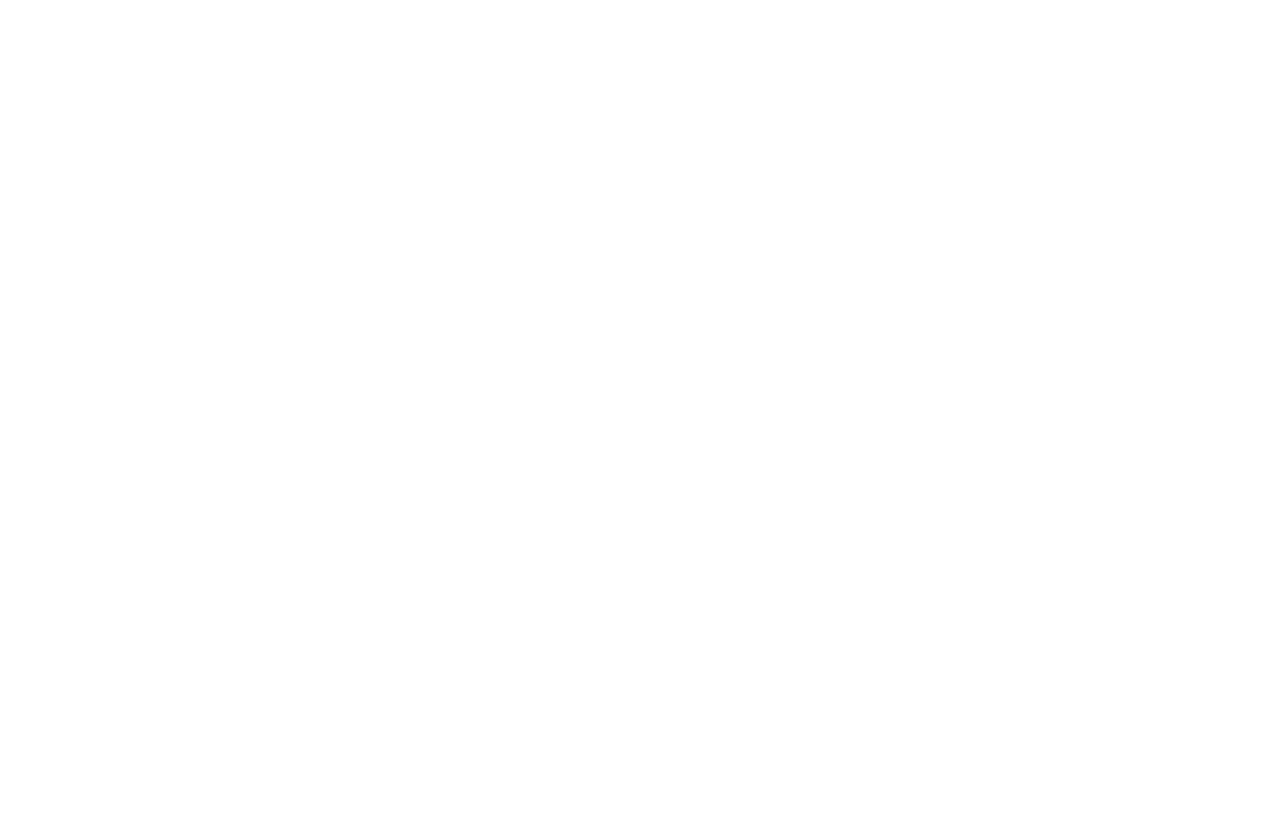
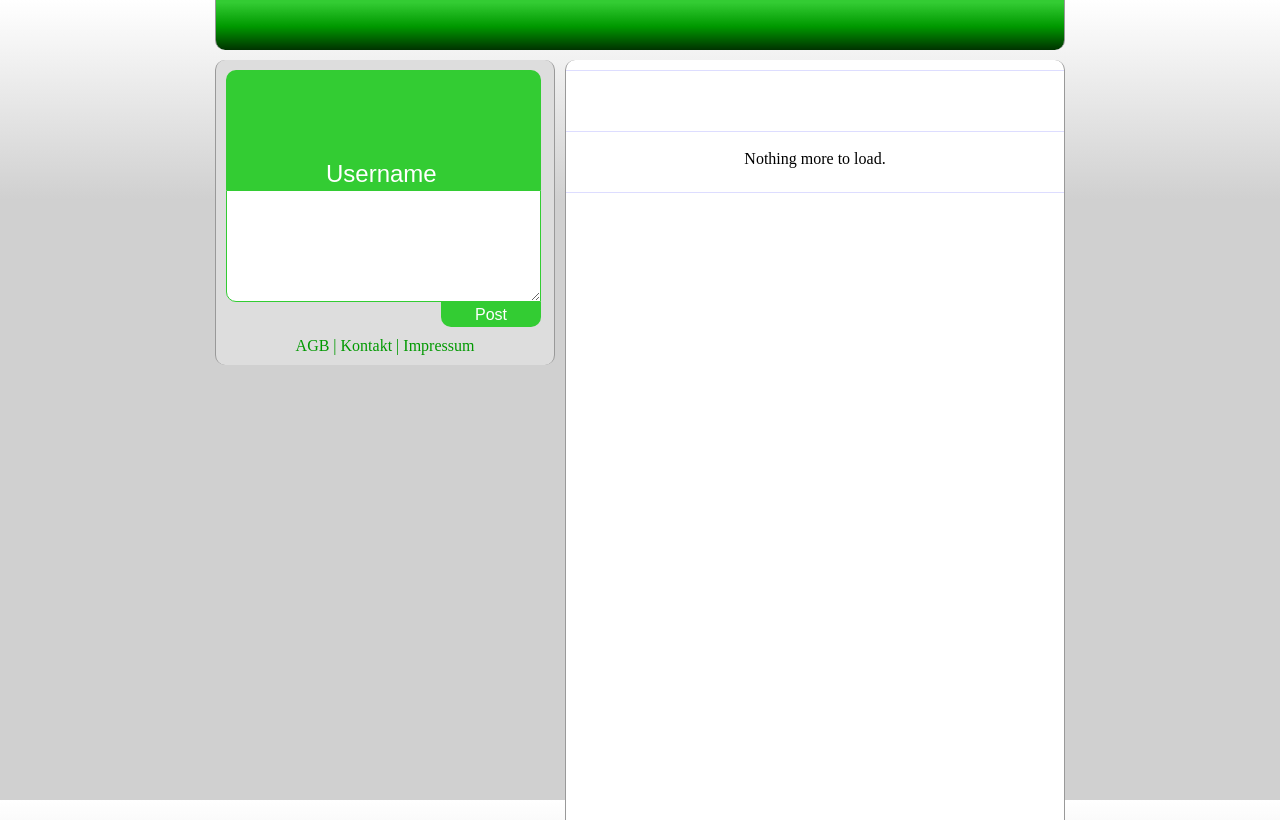
Before and after one commit to MaxPlay/Lettergard, a PHP site: page / in a window 1280 px wide. Before the commit the page is empty. Run offline with PHP 8.4, Linux system fonts and the light colour scheme.

Commit message:
BaseDesign

```diff
--- a/css/base.css
+++ b/css/base.css
@@ -1,3 +1,146 @@
 html, body {
-	background:#cccccc;
+	background: linear-gradient(#ffffff, #d0d0d0 200px);
+	margin:0 auto;
+	width:850px;
+	height:100%;
 }
+
+header {
+	width:850px;
+	position:relative;
+	top:0px;
+	margin:0 auto;
+}
+
+header .content {
+	position:fixed;
+	display:block;
+	background: linear-gradient(#33cc33 5%, #009900, #003300);
+	float:left;
+	width:848px;
+	height:50px;
+	border-bottom-left-radius:10px;
+	border-bottom-right-radius:10px;
+	border-left:1px solid #999999;
+	border-right:1px solid #999999;
+}
+
+#wrapper {
+	margin:0 auto;
+	width:850px;
+	padding-top:60px;
+	height:calc(100% - 50px);
+}
+
+nav {
+	float:left;
+	width:338px;
+	border-left:1px solid #999999;
+	border-right:1px solid #999999;
+	margin-right:10px;
+	border-radius:10px;
+	background:#dddddd;
+}
+
+.user {
+	margin:10px;
+}
+
+.user_info {
+	padding-top:20px;
+	background:#33cc33;
+	border-top-left-radius:10px;
+	border-top-right-radius:10px;
+	height:100px;
+	width:315px;
+}
+
+.username {
+	position:relative;
+	color:#ffffff;
+	font-size:24px;
+	font-family:sans-serif;
+	top:70px;
+	left:100px;
+}
+
+nav .content {
+
+}
+
+nav footer {
+	margin:0px 5px 10px 5px;
+	color:#009900;
+	text-align:center;
+}
+
+nav footer a {
+	text-decoration:none;
+	color:#009900;
+
+}
+
+.post_text {
+	position:relative;
+	border:1px solid #33cc33;
+	border-bottom-left-radius:10px;
+	width:303px;
+	min-height:100px;
+	resize:vertical;
+	max-height:300px;
+	padding:5px;
+	background:#ffffff;
+	overflow:auto;
+}
+
+.post_button {
+	position:relative;
+	top:0px;
+	margin-left:215px;
+	background:#33cc33;
+	border:0;
+	border-bottom-left-radius:10px;
+	border-bottom-right-radius:10px;
+	width:100px;
+	height:25px;
+	color:white;
+	font-size:16px;
+}
+
+.timeline {
+	float:left;
+	border-top-left-radius:10px;
+	border-top-right-radius:10px;
+	width:498px;
+	background:#ffffff;
+	border-left:1px solid #999999;
+	border-right:1px solid #999999;
+	padding-top:10px;
+	height:100%;
+}
+
+.timelineelement {
+	float:left;
+	border-top:1px solid #ddddff;
+	min-height:60px;
+	width:498px;
+}
+
+
+.timelineend {
+	border-bottom:1px solid #ddddff;
+}
+
+.timelineelement .end {
+	text-align:center;
+	width:inherit;
+	padding-top:18px;
+}
+
+.timeline .content {
+	margin:3px;
+}
+
+.clear {
+	clear:both;
+}
--- a/index.php
+++ b/index.php
@@ -1,7 +1,40 @@
 <!DOCTYPE html>
 <html>
 	<head>
+		<title></title>
+		<link rel="stylesheet" type="text/css" href="css/base.css">
+		<script src="js/jquery-1.11.2.min.js"></script>
+
 	</head>
 	<body>
+		<header>
+			<div class="content">
+
+			</div>
+		</header>
+		<div id="wrapper">
+			<nav>
+				<div class="user">
+
+					<div class="user_info">
+						<div class="username">Username</div>
+					</div>
+
+					<form>
+						<div role="textbox" class="post_text" maxlength="1000" contenteditable="true" aria-multiline="true" spellcheck="true" dir="ltr" aria-autocomplete="list" aria-expanded="false"></div>
+						<button class="post_button">Post</button>
+					</form>
+				</div>
+				<div class="content">
+				</div>
+				<footer>
+				<a href="">AGB</a> | <a href="">Kontakt</a> | <a href="">Impressum</a>
+				</footer>
+			</nav>
+			<div class="timeline">
+				<div class="timelineelement"></div>
+				<div class="timelineelement timelineend"><div class="end">Nothing more to load.</div></div>
+			</div>
+		</div>
 	</body>
 </html>
```
